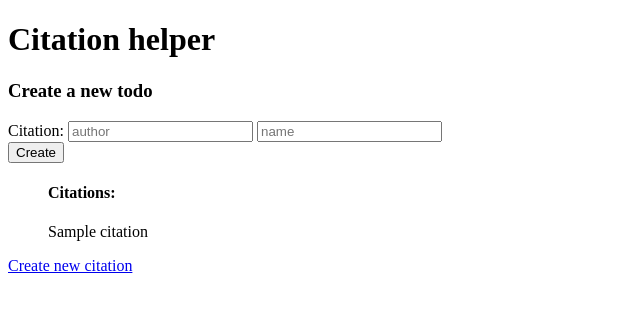
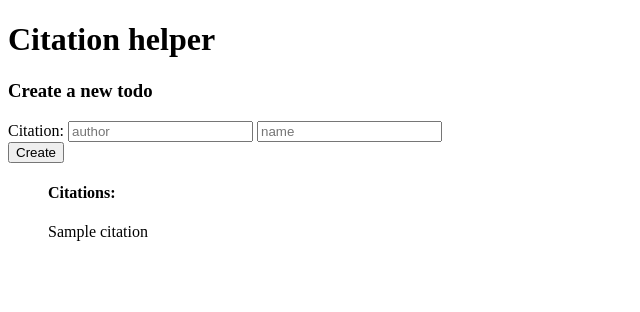
Before and after one commit to HackTastic5/miniprojekti, a Flask app: template src/templates/index.html in a window 1280 px wide. Shown: the top 312 px of the page, without its empty margins (0-640 px from the left). Run offline with Flask 3, Linux system fonts and the light colour scheme; the template is opened without the code that fills it: most values are stand-ins (such as "Sample title", 1, 10 or a date in 2020).

Commit message:
tweaking

```diff
--- a/src/app.py
+++ b/src/app.py
@@ -8,9 +8,7 @@ def index():
     citations = get_citations()
     return render_template("index.html", citations=citations)
 
-@app.route("/new_citation")
-def new():
-    return render_template("new_citation.html")
+
 
 @app.route("/create_citation", methods=["POST"])
 def citation_creation():
--- a/src/templates/index.html
+++ b/src/templates/index.html
@@ -31,8 +31,6 @@ Citation app
   {% endfor %}
 </ul>
 
-<div>
-  <a href="/new_citation">Create new citation</a>
-</div>
+
 
 {% endblock %}
```
Also changed, not shown: .github/workflows/ci.yaml (added), 1 other file.
